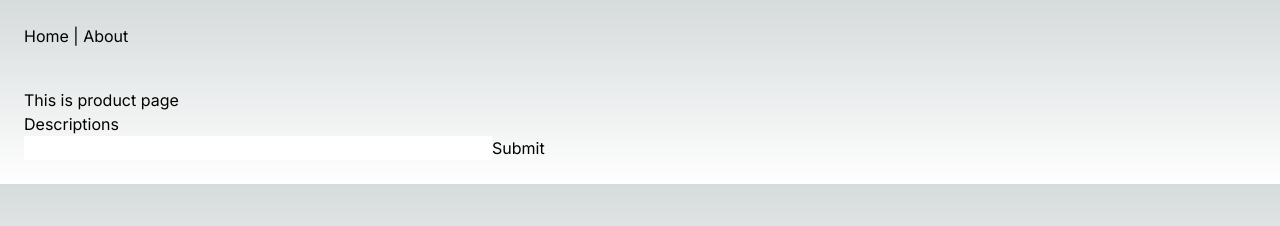
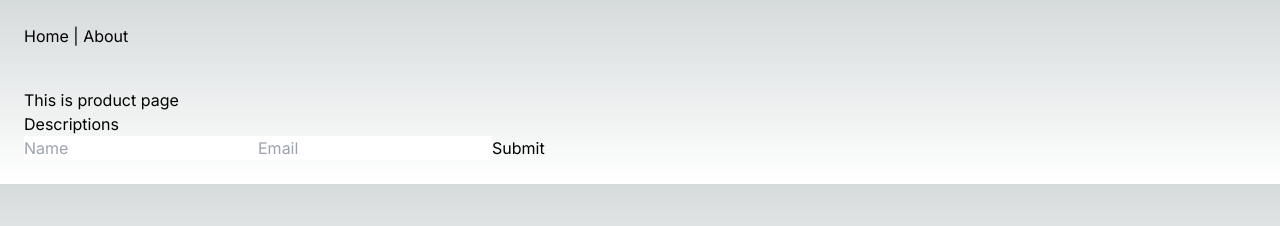
Before and after one commit to uzzal71/nextjs-basic, a Next.js app: page /product in a window 1280 px wide. Shown: the top 226 px of the page. Built offline with nearby package versions, Linux system fonts and the light colour scheme.

Commit message:
page brack

```diff
--- a/app/product/page.js
+++ b/app/product/page.js
@@ -9,8 +9,8 @@ export default function Contact() {
             Descriptions
         </p>
         <form>
-            <input type="text" name="name"/>
-            <input type="text" name="email"/>
+            <input type="text" name="name" placeholder="Name"/>
+            <input type="text" name="email" placeholder="Email"/>
             <button>Submit</button>
         </form>
         </main>
```
